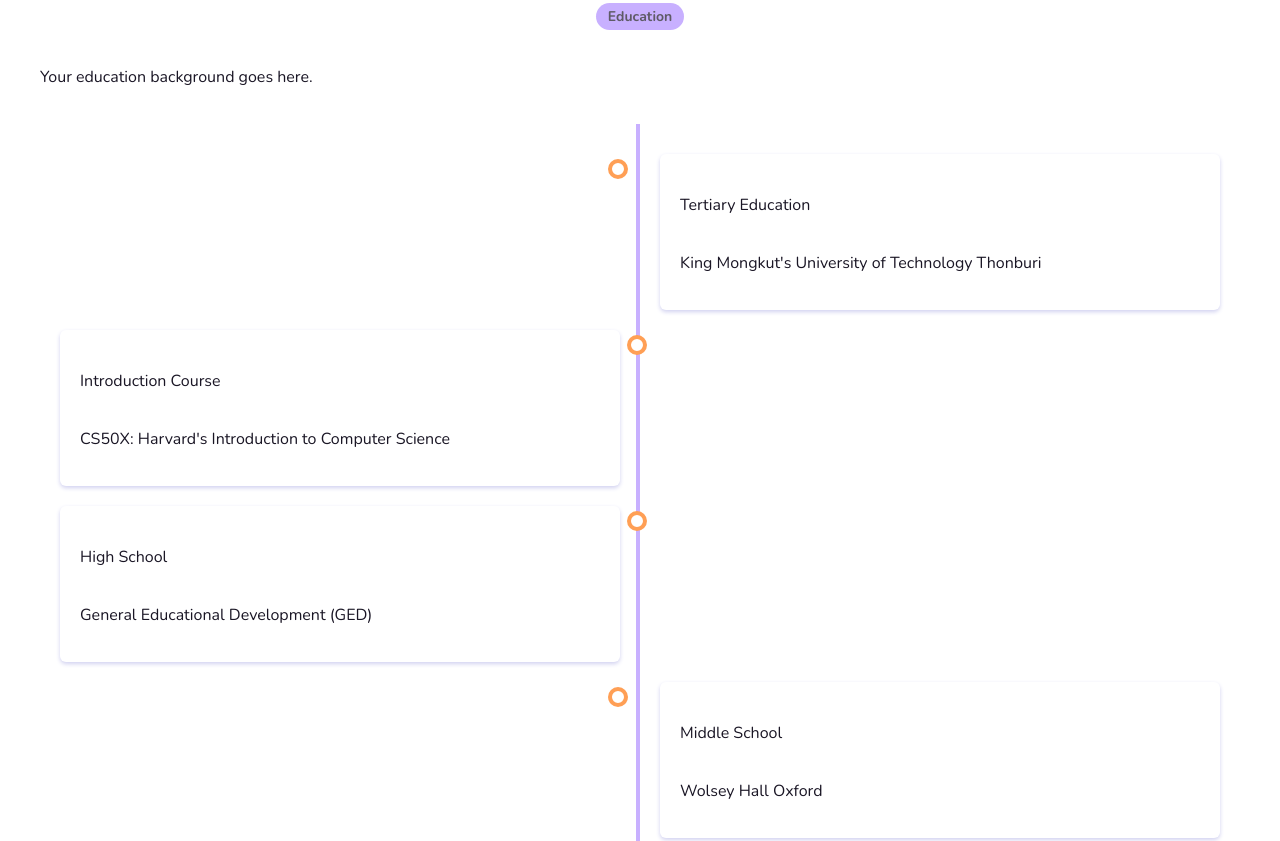
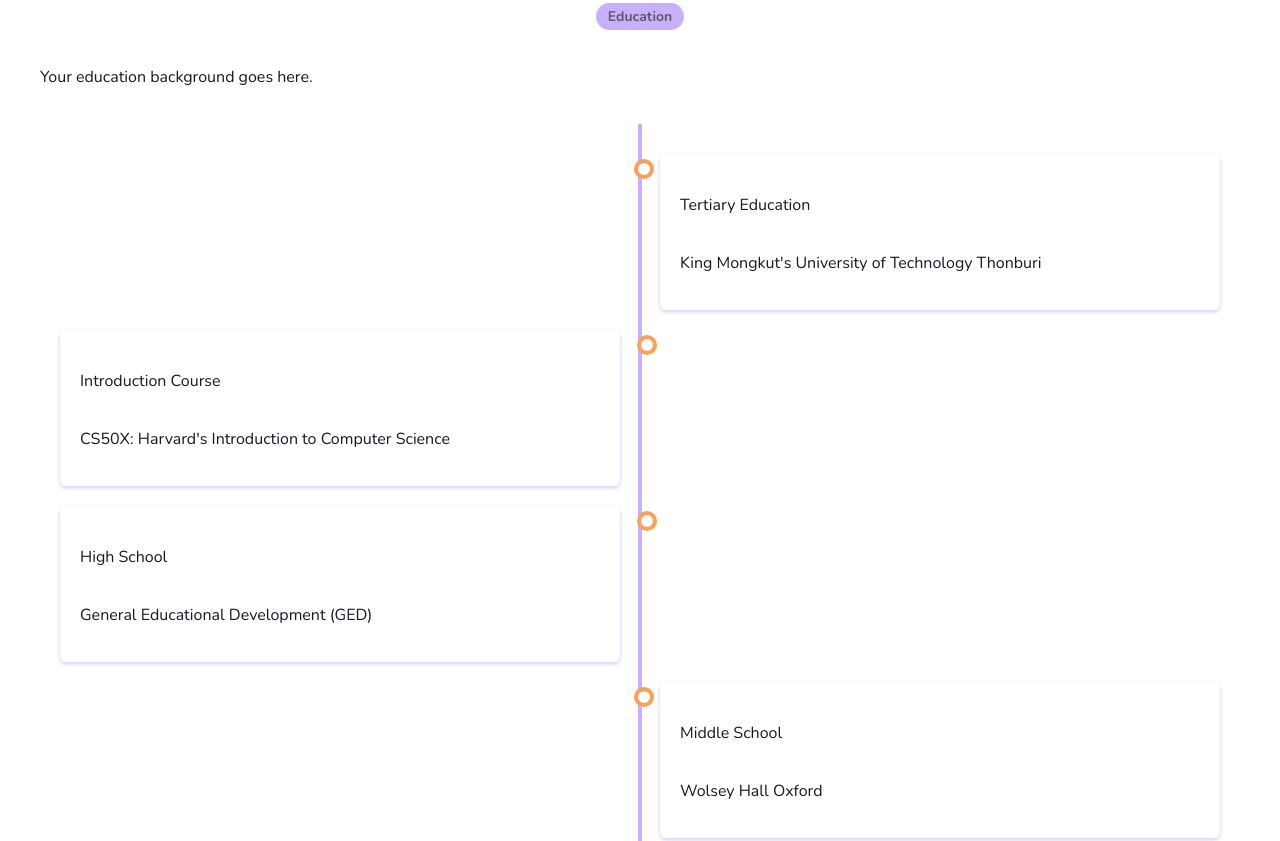
Before and after one commit to Wiggle-Ryutsuki/CPE101-Portfolio-2024, a plain HTML site: page eduindex.html in a window 1280 px wide. Shown: the part 1077-1918 px from the top of the page. Drawn offline with nearby package versions, Linux system fonts and the light colour scheme; a web font is replaced by a local one.

Commit message:
Oct 26, 2024, 10:44 PM

```diff
--- a/styles-TEST.css
+++ b/styles-TEST.css
@@ -168,7 +168,6 @@ div {
     bottom: 0;
     left: 50%;
     margin-left: -2px;
-    transform: translateX(-50%);
   }
 
   /* Container around content */
@@ -201,7 +200,7 @@ div {
     top: 15px;
     border-radius: 50%;
     z-index: 1;
-    transform: translate(-50%, 0);
+
   }
 
   /* Place the container to the left */
@@ -243,10 +242,9 @@ div {
   }
 
   /* Fix the circle for containers on the right side */
-.right::after {
-    left: -16px;
+  .right::after {
+    left: 0%; /* Center the circle */
   }
-
   /* The actual content */
 .timeline-content {
     padding: 20px;
```
